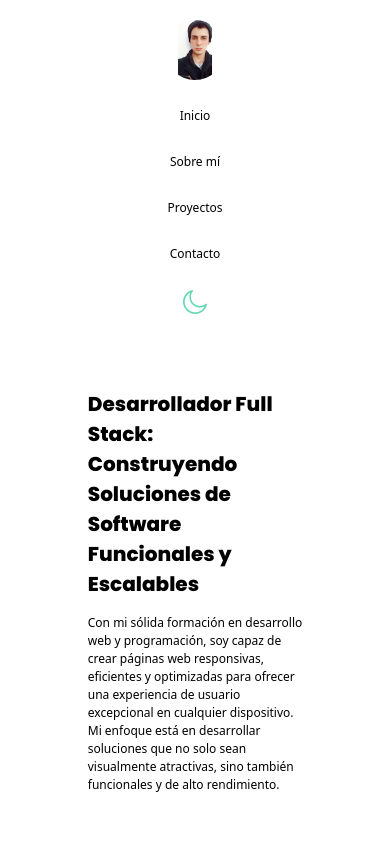
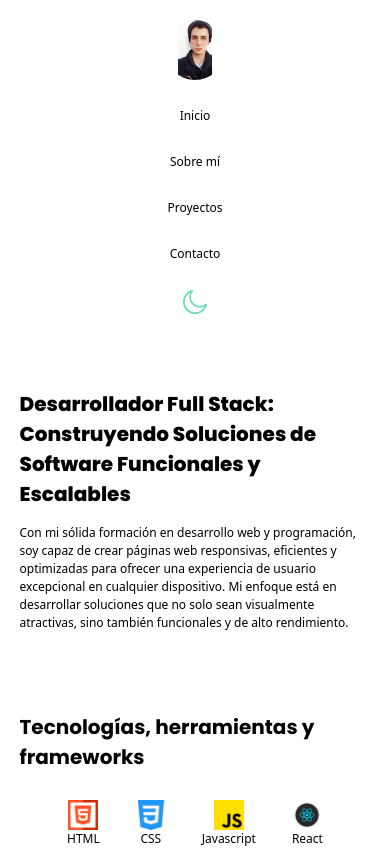
Before and after one commit to germanfabriziogomez/portfolio, a React (Vite) app: page / in a window 390 px wide. Shown: the top 848 px of the page. Built offline with nearby package versions, Linux system fonts and the light colour scheme.

Commit message:
actualizacion de los media querys

```diff
--- a/src/components/home/Home.jsx
+++ b/src/components/home/Home.jsx
@@ -1,7 +1,6 @@
 import React from 'react'
 import './images.js'
 import icons from './images.js'
-import './Home.css'
 
 const Home = () => {
 
--- a/src/index.css
+++ b/src/index.css
@@ -45,6 +45,9 @@ h3{
     .contact {
         width: 90%;
     }
+    .section-home{
+        width: 90%;
+    }
 }
 
 @media (min-width: 581px) and (max-width:650px)
```
Also changed, not shown: src/components/home/Home.css (deleted), 1 other file (tests, documents, lock files or other folders).
